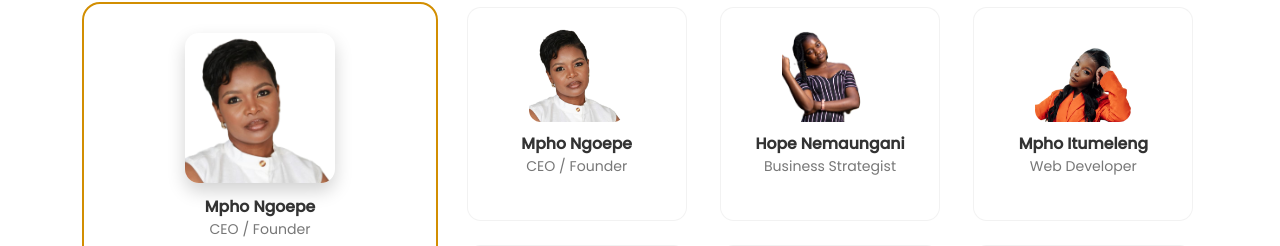
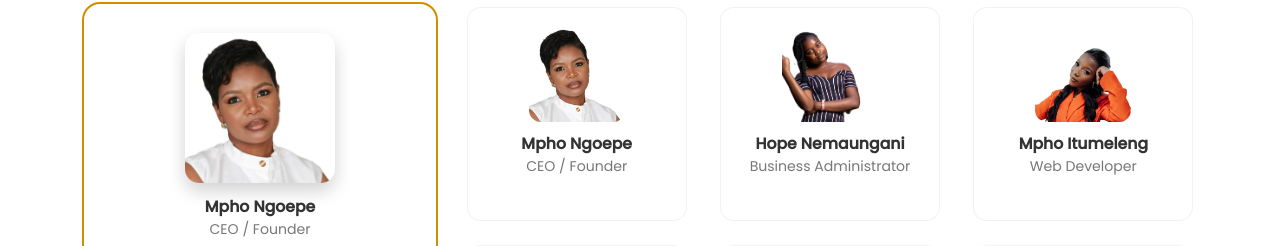
Before and after one commit to SIMPLE-H-O-C/Simple-hoc, a React (Vite) app in the folder simple-hoc/: page / in a window 1280 px wide. Shown: the part 1812-2058 px from the top of the page. Built offline with nearby package versions, Linux system fonts and the light colour scheme.

Commit message:
Updated About.jsx

```diff
--- a/simple-hoc/src/components/AboutUs.jsx
+++ b/simple-hoc/src/components/AboutUs.jsx
@@ -18,13 +18,13 @@ const teamMembers = [
     role: "CEO / Founder",
     img: "/images/about/NgoepeMpho.png",
     description: "Founder and creative visionary driving Simple-HOC's mission of blending artistry with technology to create meaningful digital experiences.",
-    linkedin: "https://www.linkedin.com/in/murangi-nemaungani-56980a19b",
+    linkedin: "https://www.linkedin.com/in/mpho-ngoepe",
     twitter: "https://twitter.com/mphongoepe",
     email: "Mpho.Ngoepe@simpleHoc.co.za"
   },
   {
     name: "Hope Nemaungani",
-    role: "Business Strategist",
+    role: "Business Administrator",
     img: "/images/about/HopeM.png",
     description: "Skilled business administrator ensuring smooth operations and strategic planning to support Simple-HOC's growth and success.",
     linkedin: "https://www.linkedin.com/in/hope-nemaungani",
```
